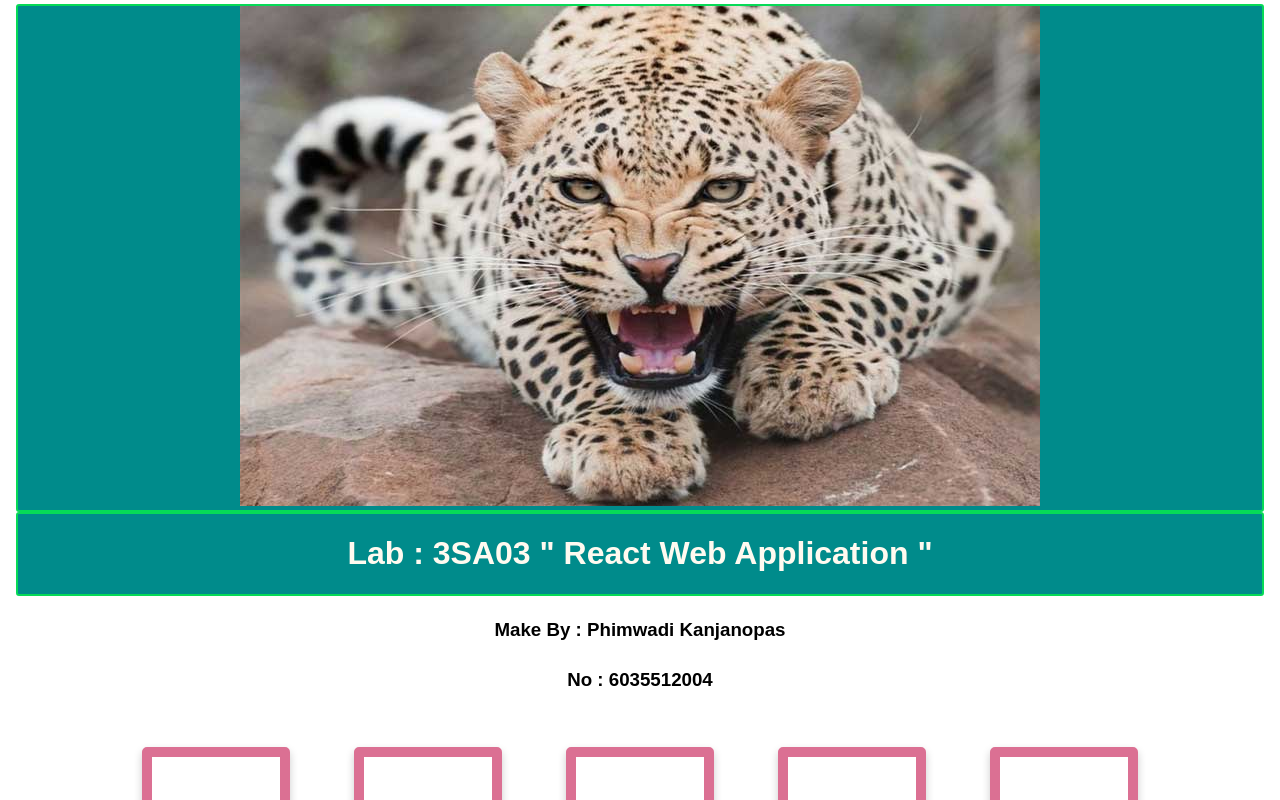
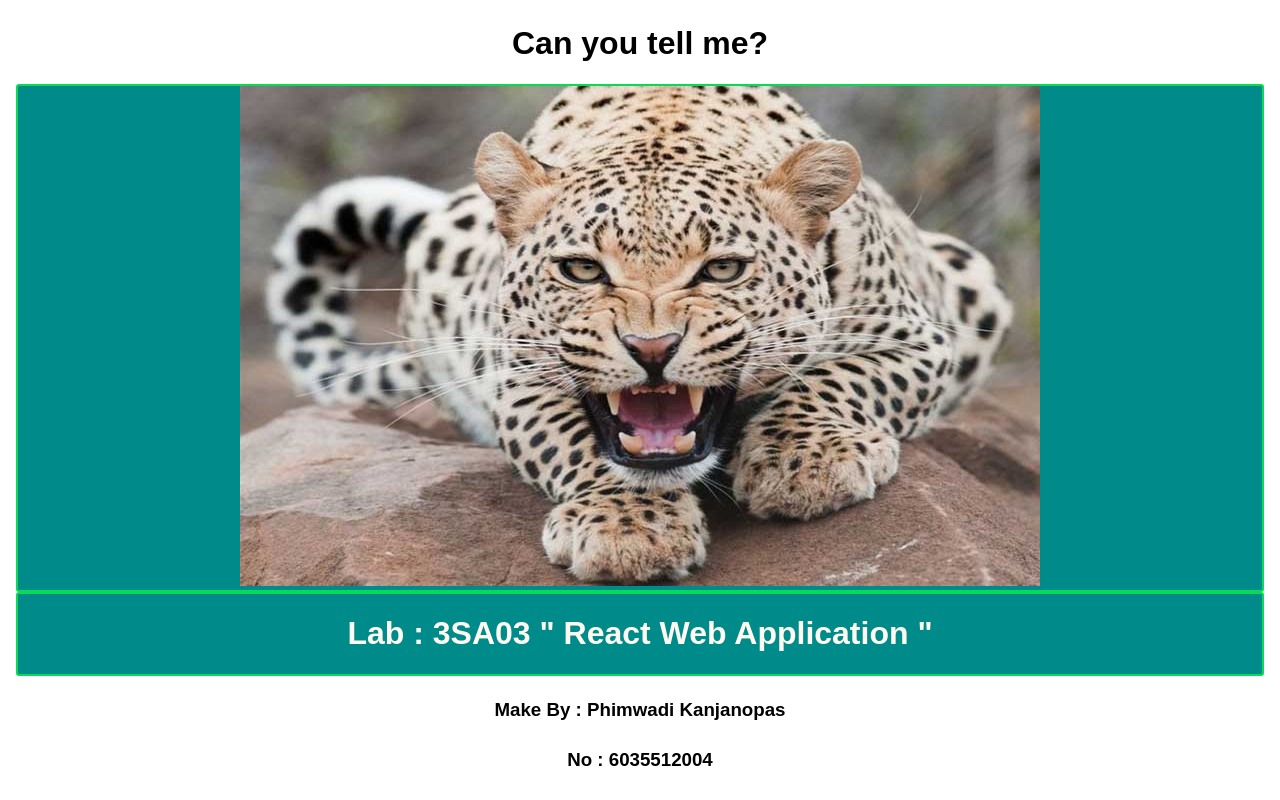
Before and after one commit to papaeas/3SA03, a React (Create React App) app: page / in a window 1280 px wide. Shown: the top 800 px of the page. Built offline with nearby package versions, Linux system fonts and the light colour scheme.

Commit message:
commit 5

```diff
--- a/src/App.js
+++ b/src/App.js
@@ -65,6 +65,7 @@ class App extends React.Component {
 
         <div className="first">
           <div className="second">
+          <h1 className="pae">{this.state.show === true ? '6035512004' : 'Can you tell me?'}</h1>
             <div className="activeCard"><img className="profile" src={profile}></img></div>
             <div className="center-box">
               <div className="center-text">
```
